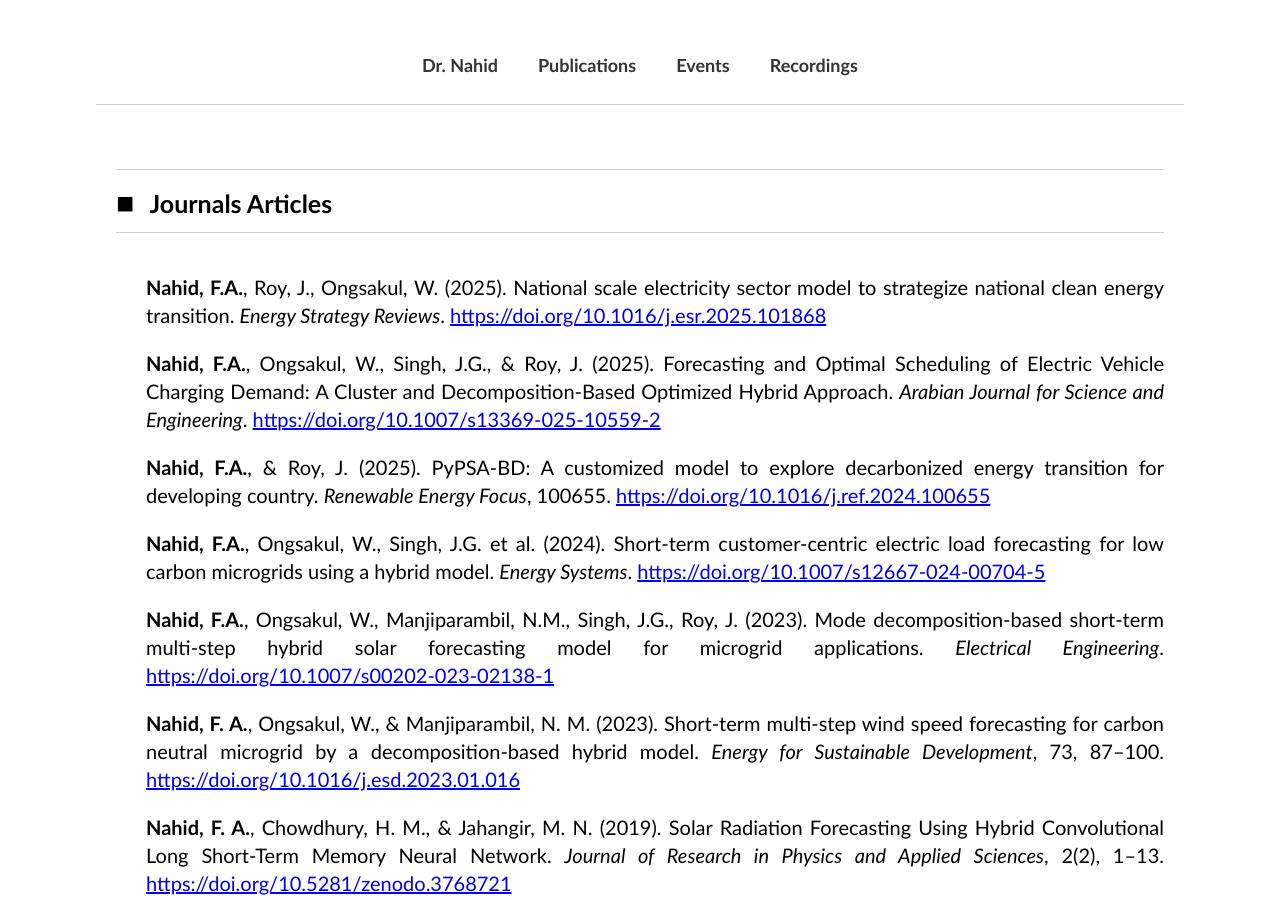
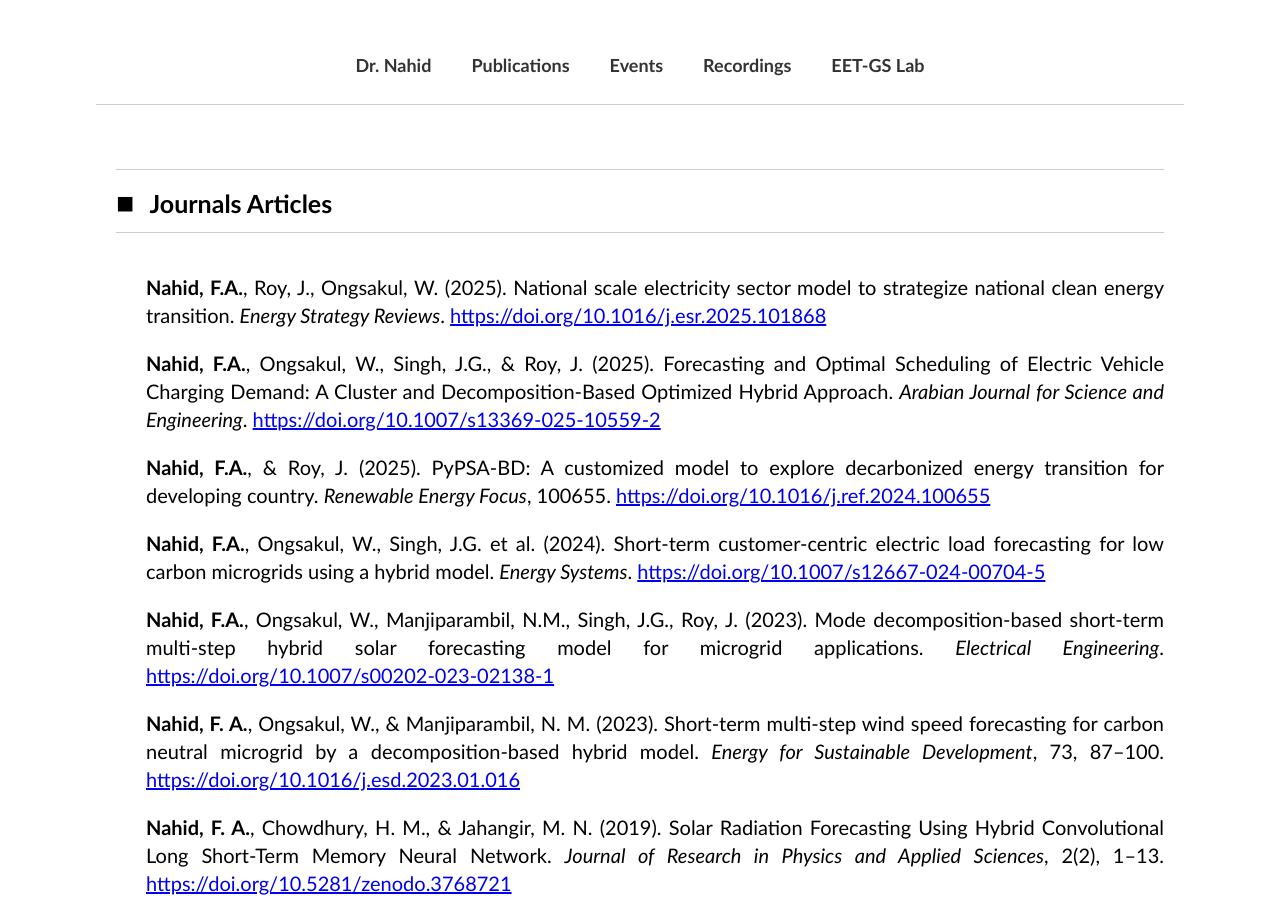
Before and after one commit to FiruzAhamed/firuzahamed.github.io, a Jekyll site: the page built from publications.md, in a window 1280 px wide and 900 px high. Built offline with Jekyll 4.4.1, drawn with Linux system fonts in a browser that asks for light colours.

Commit message:
Update publications.md
Signed-off-by: Firuz Ahamed Nahid <122635742+FiruzAhamed@users.noreply.github.com>

```diff
--- a/publications.md
+++ b/publications.md
@@ -12,6 +12,7 @@ bodyClass: publications
     <li><a href="/publications/">Publications</a></li>
     <li><a href="/events/">Events</a></li>
     <li><a href="/recordings/">Recordings</a></li>
+    <li><a href="/lab/">EET-GS Lab</a></li>
   </ul>
 </nav>
 
```
